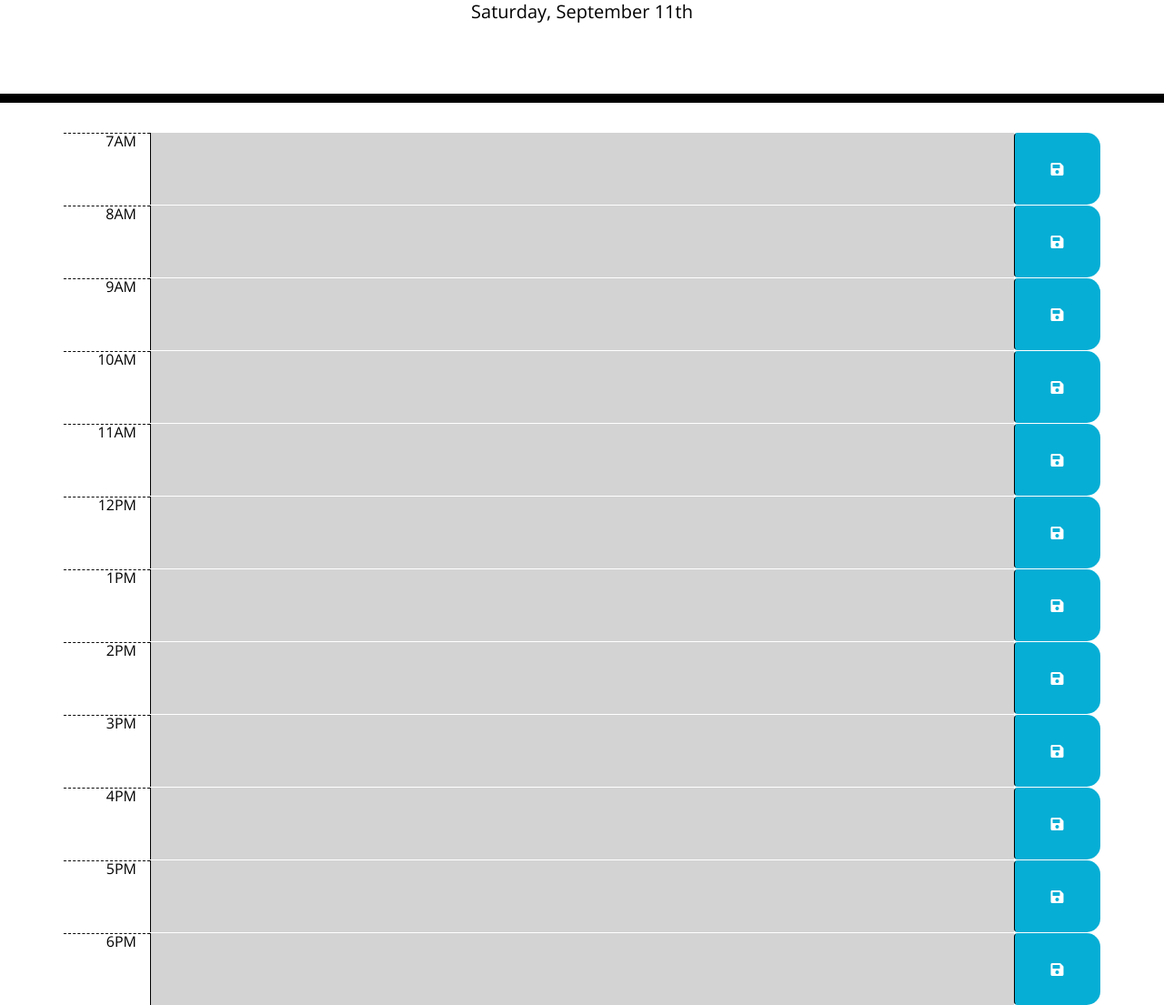
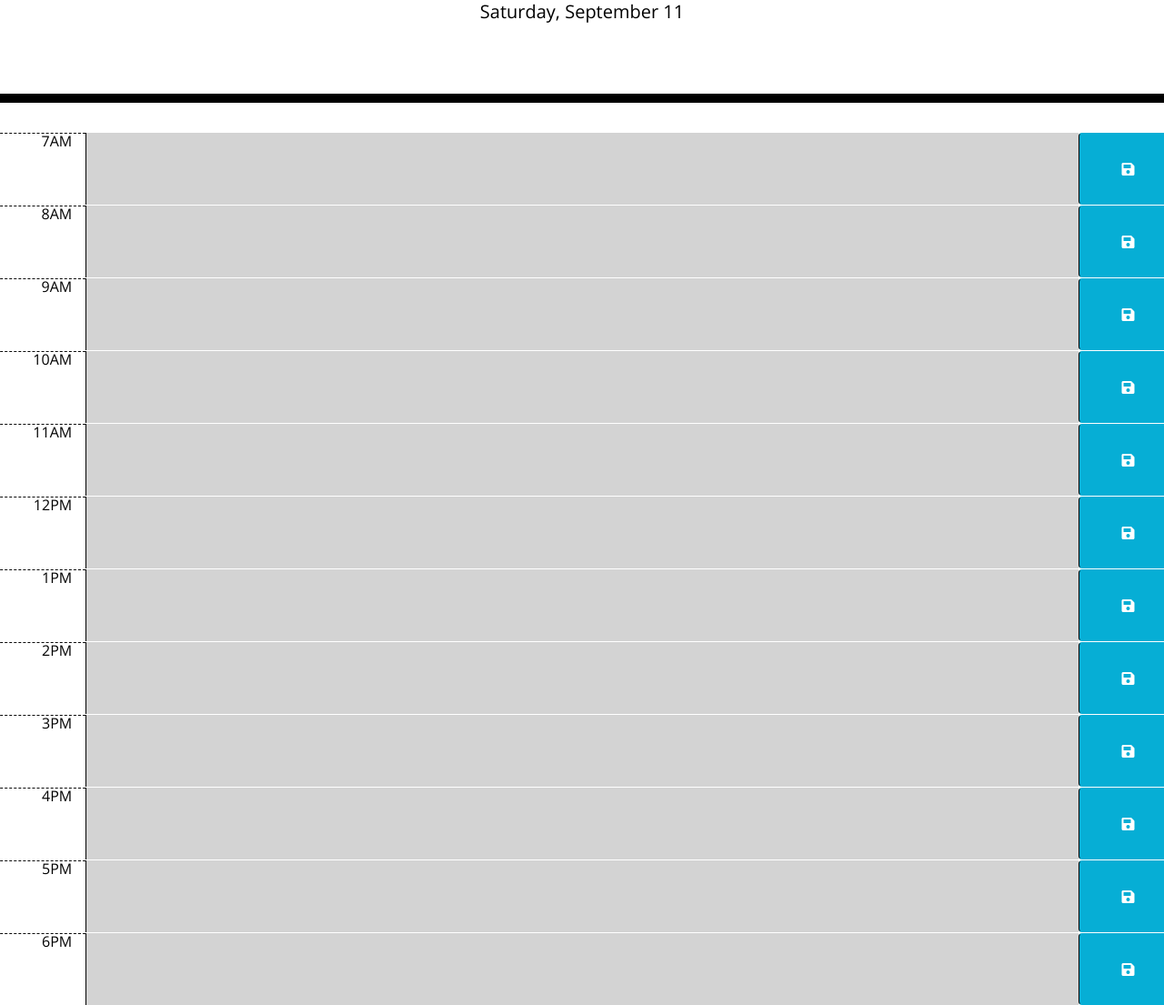
Before and after one commit to HarvBCoding/workday-scheduler, a plain HTML site: page index.html in a window 1280 px wide. Shown: the part 191-1296 px from the top of the page at 91% size. Drawn offline with nearby package versions, Linux system fonts and the light colour scheme.

Commit message:
js functional, README updated

```diff
--- a/Assets/js/script.js
+++ b/Assets/js/script.js
@@ -1,37 +1,79 @@
-let now = moment();
-let currentDate = now.format("dddd, MMMM Do");
-$("#currentDay").text(currentDate);
-
-// depending on if the current time or moment is with in or past the set times for past present and future classes should be added and removed
-// past(grey), current(red), future(green)
-
-const checkHour = () => {
-    // get the current hour
-    let currentHour = moment().hour();
-    $(".description").each(function(){
-        let hourSection = parseInt($(this).attr("id").split("-")[1]);
-
-        if(hourSection < currentHour){
-            $(this)
-                .addClass("past")
-        } else if (hourSection === currentHour){
-            $(this)
-                .removeClass("past")
-            $(this)
-                .addClass("present")
-        } else if (hourSection > currentHour){
-            $(this)
-                .removeClass("past present")
-            $(this)
-                .addClass("future");
-        }
-    })
-}
-
-checkHour();
+$(document).ready(function () {
+    const hours = [7, 8, 9, 10, 11, 12, 13, 14, 15, 16, 17, 18];
+    let body = document.body;
+    const now = new Date();
+    const options = { weekday: 'long', month: 'long', day: 'numeric'};
+    const currentHour = now.getHours();
 
 
+    $("#currentDay").text(getFormattedDate());
+    function getFormattedDate() {
+      return now.toLocaleDateString("en-US", options);
+    }
+
+    function displayHour(hour) {
+        if (hour > 12) {
+        return (hour - 12) + "PM";
+        } else if (hour === 12) {
+            return "12PM";
+        } else {
+            return hour + "AM";
+        }
+
+    }
+
+    function getRow(hour) {
+        let rowDiv = document.createElement("div");
+        rowDiv.setAttribute("class", "row time-block");
+        rowDiv.setAttribute("id", `hour-${hour}`);
+
+        let labelDiv = document.createElement("div");
+        labelDiv.setAttribute("class", "col-md-1 hour");
+        labelDiv.setAttribute("id", `hour-${hour}-label`);
+        labelDiv.textContent = displayHour(hour);
 
 
-// save function to save tasks to local storage
-// function localstorage takes 2 arguments (name of array, JSON.stringify(arrayName))
+        let textArea = document.createElement("textarea");
+        textArea.setAttribute("class", "col-md-10 description past");
+        textArea.setAttribute("id", `textarea-${hour}`);
+        if (localStorage.getItem(hour)){
+            textArea.textContent = localStorage.getItem(hour);
+        }
+
+
+        if (hour === currentHour) {
+            textArea.classList.remove("past")
+            textArea.classList.add("present");
+        } else if (hour > currentHour) {
+            textArea.classList.remove("past", "present")
+            textArea.classList.add("future");
+        }
+
+
+        let saveBtn = document.createElement("button");
+        saveBtn.setAttribute("id", `btn-${hour}`);
+        saveBtn.setAttribute("class", "btn saveBtn col-md-1");
+        saveBtn.addEventListener("click", function(){
+            const appointment = document.querySelector(`#textarea-${hour}`).value;
+            localStorage.setItem(hour, appointment);
+        })
+
+        let icon = document.createElement("i");
+        icon.setAttribute("class", "fas fa-save");
+
+        body.appendChild(rowDiv);
+
+        rowDiv.appendChild(labelDiv);
+        rowDiv.appendChild(textArea);
+        rowDiv.appendChild(saveBtn);
+        saveBtn.appendChild(icon);
+
+    }
+
+    // function to check time and apply past, present or future
+
+
+    for (let i = 0; i < hours.length; i++) {
+      getRow(hours[i]);
+    }
+  });
--- a/index.html
+++ b/index.html
@@ -19,90 +19,6 @@
     </header>
     <div class="container">
       <!-- Timeblocks go here -->
-      <!-- 7AM START -->
-      <div class="row">
-        <p class="col-1 hour">7AM</p>
-        <textarea class="col-10 description" id="hour-07"></textarea>
-        <button class="btn saveBtn col-md-1"><i class="fas fa-save"></i></button>
-      </div>
-      <!-- 7AM END -->
-      <!-- 8AM START -->
-      <div class="row">
-        <p class="hour col-1">8AM</p>
-        <textarea class="col-10 description" id="hour-08"></textarea>
-        <button class="btn saveBtn col-md-1"><i class="fas fa-save"></i></button>
-      </div>
-      <!-- 8PM END -->
-      <!-- 9AM START -->
-      <div class="row">
-        <p class="hour col-1">9AM</p>
-        <textarea class="col-10 description" id="hour-09"></textarea>
-        <button class="btn saveBtn col-md-1"><i class="fas fa-save"></i></button>
-      </div>
-      <!-- 9AM END -->
-      <!-- 10AM START -->
-      <div class="row">
-        <p class="hour col-1" id="hour-09">10AM</p>
-        <textarea class="col-10 description" id="hour-09"></textarea>
-        <button class="btn saveBtn col-md-1"><i class="fas fa-save"></i></button>
-      </div>
-      <!-- 10AM END -->
-      <!-- 11AM START -->
-      <div class="row">
-        <p class="hour col-1">11AM</p>
-        <textarea class="col-10 description" id="hour-11"></textarea>
-        <button class="btn saveBtn col-md-1"><i class="fas fa-save"></i></button>
-      </div>
-      <!-- 11AM END -->
-      <!-- 12PM START -->
-      <div class="row">
-        <p class="hour col-1">12PM</p>
-        <textarea class="col-10 description"  id="hour-12"></textarea>
-        <button class="btn saveBtn col-md-1"><i class="fas fa-save"></i></button>
-      </div>
-      <!-- 12PM END -->
-      <!-- 1PM START -->
-      <div class="row">
-        <p class="hour col-1">1PM</p>
-        <textarea class="col-10 description" id="hour-13"></textarea>
-        <button class="btn saveBtn col-md-1"><i class="fas fa-save"></i></button>
-      </div>
-      <!-- 1PM END -->
-      <!-- 2PM START -->
-      <div class="row">
-        <p class="hour col-1">2PM</p>
-        <textarea class="col-10 description"  id="hour-14"></textarea>
-        <button class="btn saveBtn col-md-1"><i class="fas fa-save"></i></button>
-      </div>
-      <!-- 2PM END -->
-      <!-- 3PM START -->
-      <div class="row">
-        <p class="hour col-1">3PM</p>
-        <textarea class="col-10 description" id="hour-15"></textarea>
-        <button class="btn saveBtn col-md-1"><i class="fas fa-save"></i></button>
-      </div>
-      <!-- 3PM END -->
-      <!-- 4PM START -->
-      <div class="row">
-        <p class="col-1 hour">4PM</p>
-        <textarea class="col-10 description" id="hour-16"></textarea>
-        <button class="btn saveBtn col-md-1"><i class="fas fa-save"></i></button>
-      </div>
-      <!-- 4PM END -->
-      <!-- 5PM START -->
-      <div class="row">
-        <p class="hour col-1">5PM</p>
-        <textarea class="col-10 description"  id="hour-17"></textarea>
-        <button class="btn saveBtn col-md-1"><i class="fas fa-save"></i></button>
-      </div>
-      <!-- 5PM END -->
-      <!-- 6PM START -->
-      <div class="row">
-        <p class="hour col-1">6PM</p>
-        <textarea class="col-10 description" id="hour-18"></textarea>
-        <button class="btn saveBtn col-md-1"><i class="fas fa-save"></i></button>
-      </div>
-      <!-- 6PM END -->
     </div>
 
     <script src="https://code.jquery.com/jquery-3.4.1.min.js"></script>
```
Also changed, not shown: 2 other files.
